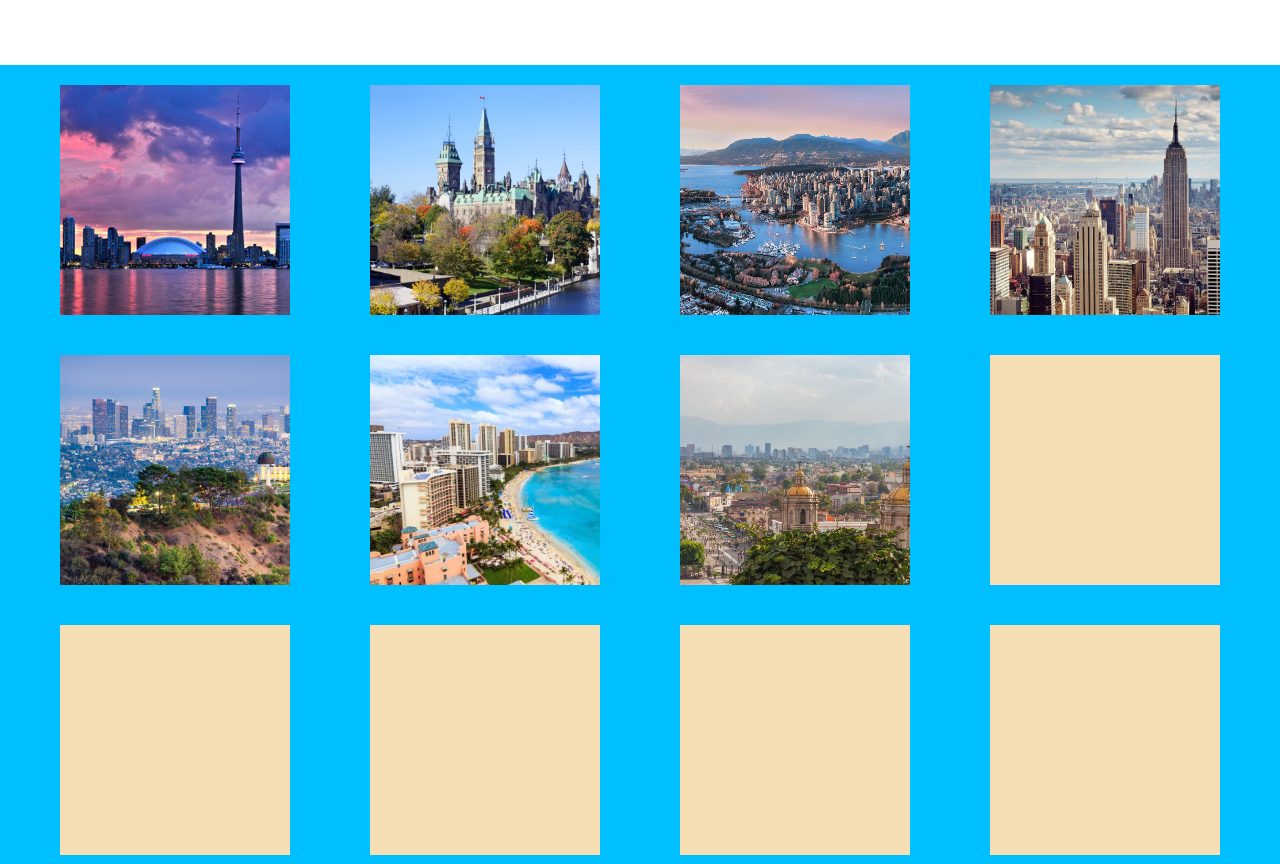
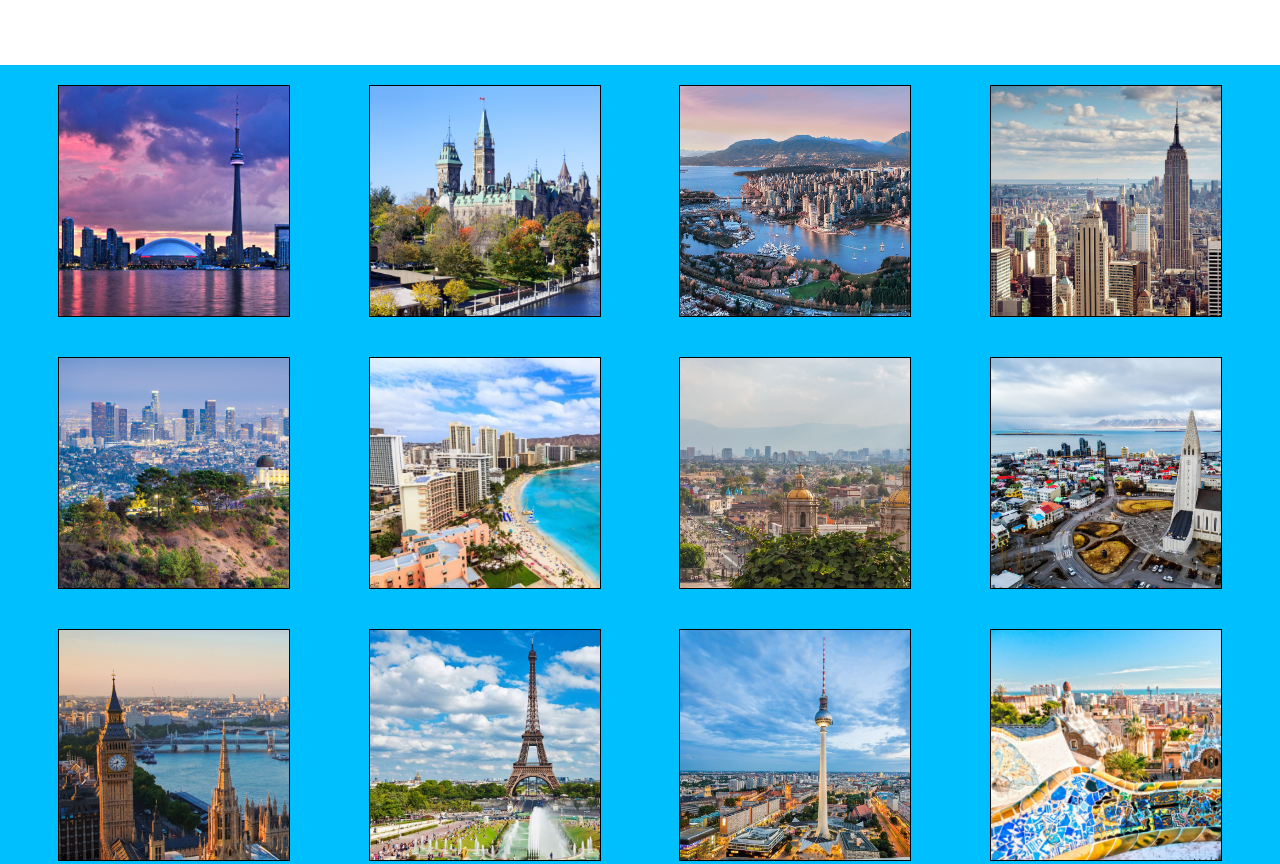
Before and after one commit to cpentland/Where-in-the-World, a plain HTML site: page index.html in a window 1280 px wide. Shown: the part 600-1464 px from the top of the page. Drawn offline with Linux system fonts and the light colour scheme; no server answers.

Commit message:
added time API and pictures

```diff
--- a/index.html
+++ b/index.html
@@ -16,45 +16,171 @@
         <h1 class="main_title">Where in the World</h1>
     </div>
     <div class="cities_box">
-        <div class="city toronto">
 
+
+        <div class="city-container">
+            <div class="flipper">
+                <div class="toronto-front front">
+
+                </div>
+                <div class="toronto-back back">
+                    <div class="date"> Date:<p id="toronto_date"> </p> </div>
+                    <div class="time">Time:<p id="toronto_time"> </p> </div>
+
+                </div>
+            </div>
         </div>
-        <div class="city ottawa">
 
+
+        <div class="city-container">
+            <div class="flipper">
+                <div class="ottawa-front front">
+
+                </div>
+                <div class="ottawa-back back">
+                        <div class="date"> Date:<p id="ottawa_date"> </p> </div>
+                        <div class="time">Time:<p id="ottawa_time"> </p> </div>
+
+                </div>
+            </div>
         </div>
-        <div class="city vancouver">
 
+
+        <div class="city-container">
+            <div class="flipper">
+                <div class="vancouver-front front">
+
+                </div>
+                <div class="vancouver-back back">
+                        <div class="date"> Date:<p id="vancouver_date"> </p> </div>
+                        <div class="time">Time:<p id="vancouver_time"> </p> </div>
+
+                </div>
+            </div>
         </div>
-        <div class="city newYork">
 
+
+        <div class="city-container">
+            <div class="flipper">
+                <div class="newYork-front front">
+
+                </div>
+                <div class="newYork-back back">
+                        <div class="date"> Date:<p id="newYork_date"> </p> </div>
+                        <div class="time">Time:<p id="newYork_time"> </p> </div>
+
+                </div>
+            </div>
         </div>
-        <div class="city losAngeles">
 
+
+        <div class="city-container">
+            <div class="flipper">
+                <div class="losAngeles-front front">
+
+                </div>
+                <div class="losAngeles-back back">
+                        <div class="date"> Date:<p id="losAngeles_date"> </p> </div>
+                        <div class="time">Time:<p id="losAngeles_time"> </p> </div>
+
+                </div>
+            </div>
         </div>
-        <div class="city honolulu">
 
+
+        <div class="city-container">
+            <div class="flipper">
+                <div class="honolulu-front front">
+
+                </div>
+                <div class="honolulu-back back">
+                        <div class="date"> Date:<p id="honolulu_date"> </p> </div>
+                        <div class="time">Time:<p id="honolulu_time"> </p> </div>
+
+                </div>
+            </div>
         </div>
-        <div class="city mexicoCity">
 
+
+        <div class="city-container">
+            <div class="flipper">
+                <div class="mexicoCity-front front">
+
+                </div>
+                <div class="mexicoCity-back back">
+                        <div class="date"> Date:<p id="mexicoCity_date"> </p> </div>
+                        <div class="time">Time:<p id="mexicoCity_time"> </p> </div>
+
+                </div>
+            </div>
         </div>
-        <div class="city reykjavik">
 
+
+        <div class="city-container">
+            <div class="flipper">
+                <div class="reykjavik-front front">
+
+                </div>
+                <div class="reykjavik-back back">
+
+                </div>
+            </div>
         </div>
-        <div class="city london">
 
+
+        <div class="city-container">
+            <div class="flipper">
+                <div class="london-front front">
+
+                </div>
+                <div class="london-back back">
+
+                </div>
+            </div>
         </div>
-        <div class="city paris">
 
+
+        <div class="city-container">
+            <div class="flipper">
+                <div class="paris-front front">
+
+                </div>
+                <div class="paris-back back">
+
+                </div>
+            </div>
         </div>
-        <div class="city berlin">
 
+
+        <div class="city-container">
+            <div class="flipper">
+                <div class="berlin-front front">
+
+                </div>
+                <div class="berlin-back back">
+
+                </div>
+            </div>
         </div>
-        <div class="city barcelona">
 
+
+        <div class="city-container">
+            <div class="flipper">
+                <div class="barcelona-front front">
+
+                </div>
+                <div class="barcelona-back back">
+
+                </div>
+            </div>
         </div>
-        <div class="city rome">
 
-        </div>
+
+
+
+
     </div>
+
+    <script type="text/javascript" src="./script.js"></script>
 </body>
 </html>
--- /dev/null
+++ b/script.js
@@ -0,0 +1,105 @@
+function displayTimeEST(data){
+    const today = data.formatted.split('');
+    console.log(today);
+    const date = today[5]+today[6]+today[7]+today[8]+today[9]+today[4]+today[0]+today[1]+today[2]+today[3];
+    console.log(date);
+    document.getElementById('toronto_date').innerHTML= date
+    document.getElementById('ottawa_date').innerHTML= date
+    document.getElementById('newYork_date').innerHTML= date
+
+    const time= today[11]+today[12]+today[13]+today[14]+today[15];
+    console.log(time);
+    document.getElementById('toronto_time').innerHTML= time;
+    document.getElementById('ottawa_time').innerHTML= time;
+    document.getElementById('newYork_time').innerHTML= time;
+
+}
+
+
+function displayTimePST(data){
+    const today = data.formatted.split('');
+    console.log(today);
+    const date = today[5]+today[6]+today[7]+today[8]+today[9]+today[4]+today[0]+today[1]+today[2]+today[3];
+    console.log(date);
+    document.getElementById('vancouver_date').innerHTML= date
+    document.getElementById('losAngeles_date').innerHTML= date
+    // document.getElementById('newYork_date').innerHTML= date
+
+    const time= today[11]+today[12]+today[13]+today[14]+today[15];
+    console.log(time);
+    document.getElementById('vancouver_time').innerHTML= time;
+    document.getElementById('losAngeles_time').innerHTML= time;
+    // document.getElementById('newYork_time').innerHTML= time;
+
+}
+
+function displayTimeCST(data){
+    const today = data.formatted.split('');
+    console.log(today);
+    const date = today[5]+today[6]+today[7]+today[8]+today[9]+today[4]+today[0]+today[1]+today[2]+today[3];
+    console.log(date);
+    document.getElementById('mexicoCity_date').innerHTML= date
+
+
+    const time= today[11]+today[12]+today[13]+today[14]+today[15];
+    console.log(time);
+    document.getElementById('mexicoCity_time').innerHTML= time;
+
+}
+
+function displayTimeHST(data){
+    const today = data.formatted.split('');
+    console.log(today);
+    const date = today[5]+today[6]+today[7]+today[8]+today[9]+today[4]+today[0]+today[1]+today[2]+today[3];
+    console.log(date);
+    document.getElementById('mexicoCity_date').innerHTML= date
+
+
+    const time= today[11]+today[12]+today[13]+today[14]+today[15];
+    console.log(time);
+    document.getElementById('mexicoCity_time').innerHTML= time;
+
+}
+
+
+
+fetch('http://api.timezonedb.com/v2.1/get-time-zone?key=B2C87GZ05GU6&format=json&by=zone&zone=America/Toronto')
+
+.then((response) =>{
+    console.log(response);
+    return response.json();
+})
+
+.then((data) => {
+    console.log(data);
+    console.log(data.formatted);
+    displayTimeEST(data);
+})
+
+
+fetch('http://api.timezonedb.com/v2.1/get-time-zone?key=B2C87GZ05GU6&format=json&by=zone&zone=America/Vancouver')
+
+.then((response) =>{
+    console.log(response);
+    return response.json();
+})
+
+.then((data) => {
+    console.log(data);
+    console.log(data.formatted);
+    displayTimePST(data);
+})
+
+
+fetch('http://api.timezonedb.com/v2.1/get-time-zone?key=B2C87GZ05GU6&format=json&by=zone&zone=Pacific/Honolulu')
+
+.then((response) =>{
+    console.log(response);
+    return response.json();
+})
+
+.then((data) => {
+    console.log(data);
+    console.log(data.formatted);
+    displayTimeHST(data);
+})
--- a/styles.css
+++ b/styles.css
@@ -49,45 +49,117 @@ header{
     background-color: deepskyblue;
 }
 
-.city{
+.city-container{
+    background-color: transparent;
+    perspective: 1000px;
+    width: 230px;
     height: 230px;
-    width: 230px;
-    background-color: wheat;
     margin: 20px;
+    border: 1px solid black;
 }
 
-.toronto{
+.flipper{
+    position: relative;
+    width: 100%;
+    height: 100%;
+    text-align: center;
+    transition: 0.6s;
+    transform-style: preserve-3d;
+}
+
+.city-container:hover .flipper{
+    transform: rotateY(180deg);
+}
+
+.front, .back{
+    position: absolute;
+    width: 100%;
+    height: 100%;
+    backface-visibility: hidden;
+}
+
+.front{
+    background-color: blue;
+}
+
+.back{
+    background-color: violet;
+    transform: rotateY(180deg);
+    font-size: 20px;
+}
+
+.date, .time{
+    display: flex;
+    margin: 8px;
+}
+
+
+.toronto-front{
     background-image: url(./Assets/toronto-1.jpg);
     background-size: cover;
 }
 
-.ottawa{
+.toronto-back{
+}
+
+
+.ottawa-front{
     background-image: url(./Assets/OTTAWA.jpg);
     background-size: cover;
 
 }
 
-.vancouver{
+.vancouver-front{
     background-image: url(./Assets/vancouver.jpg);
     background-size: cover;
 }
 
-.newYork{
+.newYork-front{
     background-image: url(./Assets/New-York-City-900.jpg);
     background-size: cover;
 }
 
-.losAngeles{
+.losAngeles-front{
     background-image: url(./Assets/LA_001.jpg);
     background-size: cover;
 }
 
-.honolulu{
+.honolulu-front{
     background-image: url(./Assets/honolulu.jpg);
     background-size: cover;
 }
 
-.mexicoCity{
+.mexicoCity-front{
     background-image: url(./Assets/Mexico_City_.0.0.0.0.jpg);
     background-size: cover;
 }
+
+.reykjavik-front{
+    background-image: url(./Assets/reykjavik-2.jpg);
+    background-size: cover;
+}
+
+.london-front{
+    background-image: url(./Assets/london.jpg);
+    background-size: cover;
+}
+
+.paris-front{
+    background-image: url(./Assets/paris.jpg);
+    background-size: cover;
+}
+
+.berlin-front{
+    background-image: url(./Assets/berlin.jpg);
+    background-size: cover;
+}
+
+.barcelona-front{
+    background-image: url(./Assets/7_Barcelona.jpg);
+    background-size: cover;
+}
+
+.rome-front{
+    background-image: url(./Assets/rome.jpg);
+    background-size: cover;
+}
```
Also changed, not shown: Assets/7_Barcelona.jpg (added), Assets/berlin.jpg (added), Assets/paris.jpg (added), Assets/rome.jpg (added), 2 other files.
